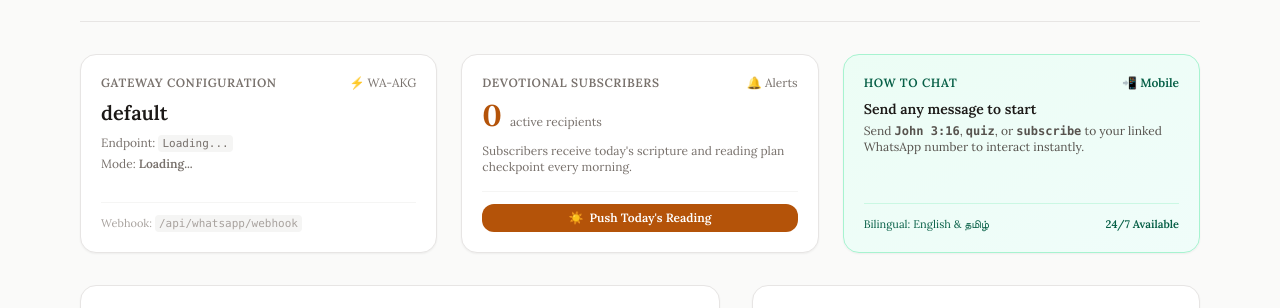
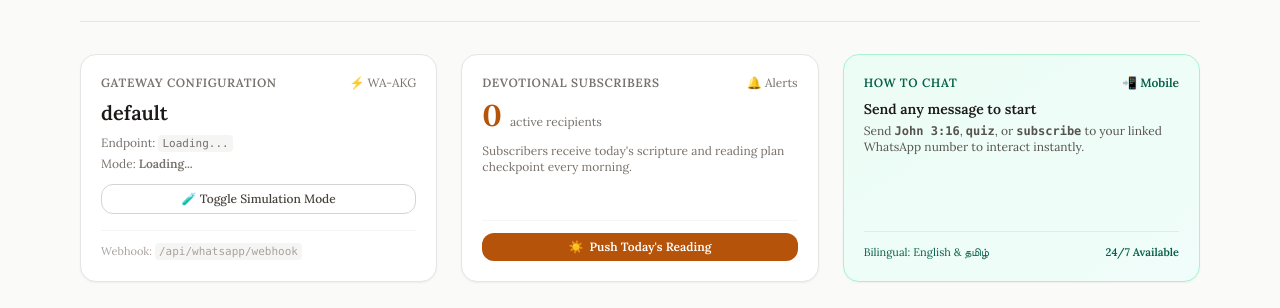
Before and after one commit to Elroi-thecreator/bibleweb, a Python web app: template templates/whatsapp.html in a window 1280 px wide. Shown: the part 160-468 px from the top of the page. Run offline with Jinja, Linux system fonts and the light colour scheme; the template is opened without the code that fills it, so the values that code supplies are empty; some libraries are stand-ins or nearby versions.

Commit message:
feat: add instant simulation toggle and offline gateway guidance banner to WhatsApp hub

```diff
--- a/templates/whatsapp.html
+++ b/templates/whatsapp.html
@@ -43,6 +43,11 @@
                 <div class="text-xs text-stone-500 dark:text-stone-400 mt-2 space-y-1">
                     <div>Endpoint: <code id="gateway-url" class="bg-stone-100 dark:bg-stone-800 px-1 py-0.5 rounded text-[11px]">Loading...</code></div>
                     <div>Mode: <span id="gateway-mode" class="font-semibold">Loading...</span></div>
+                </div>
+                <div class="mt-3">
+                    <button onclick="toggleSimulationMode()" id="btn-toggle-sim" class="w-full text-xs py-1.5 px-3 rounded-xl border border-stone-300 dark:border-stone-700 hover:bg-stone-100 dark:hover:bg-stone-800 text-stone-700 dark:text-stone-300 transition font-medium cursor-pointer">
+                        🧪 Toggle Simulation Mode
+                    </button>
                 </div>
             </div>
             <div class="mt-4 pt-3 border-t border-stone-100 dark:border-stone-800 text-[11px] text-stone-400">
@@ -90,6 +95,34 @@
             </div>
         </div>
 
+    </div>
+
+    <!-- Offline Help Guidance Banner (shown when WA-AKG is not running locally) -->
+    <div id="offline-guidance-banner" class="hidden p-4 rounded-2xl bg-amber-50 dark:bg-amber-950/30 border border-amber-200 dark:border-amber-800/60 text-xs text-amber-900 dark:text-amber-200 space-y-2">
+        <div class="flex flex-col sm:flex-row sm:items-center justify-between gap-2">
+            <span class="font-bold flex items-center gap-1.5 text-sm">
+                <span>⚠️</span> <span>WhatsApp Gateway Not Connected (Offline)</span>
+            </span>
+            <button onclick="toggleSimulationMode()" class="px-3 py-1 bg-amber-700 text-white rounded-lg hover:bg-amber-800 font-semibold cursor-pointer">
+                🧪 Switch to Simulation Mode
+            </button>
+        </div>
+        <p class="text-stone-600 dark:text-stone-400">
+            <strong>Why is it showing Offline?</strong> The WA-AKG gateway service is not currently running on <code class="bg-amber-100/50 dark:bg-amber-900/40 px-1 py-0.5 rounded">http://localhost:3000/api</code>.
+        </p>
+        <div class="grid grid-cols-1 md:grid-cols-2 gap-3 pt-1">
+            <div class="p-3 rounded-xl bg-white dark:bg-stone-900 border border-amber-200 dark:border-amber-900/50 space-y-1">
+                <div class="font-bold text-emerald-700 dark:text-emerald-400">Option 1: Test in Browser (Instant)</div>
+                <div class="text-stone-600 dark:text-stone-400">Click <strong>Switch to Simulation Mode</strong> above. You can immediately test scripture lookups, Bible trivia quizzes, hymn lyrics, and audio notes in the simulator below without needing a phone!</div>
+            </div>
+            <div class="p-3 rounded-xl bg-white dark:bg-stone-900 border border-amber-200 dark:border-amber-900/50 space-y-1">
+                <div class="font-bold text-amber-800 dark:text-amber-400">Option 2: Connect Live WhatsApp Phone</div>
+                <div class="text-stone-600 dark:text-stone-400">Run the WA-AKG Node.js service locally:
+                    <code class="block bg-stone-100 dark:bg-stone-800 p-1.5 rounded mt-1 font-mono text-[11px]">git clone https://github.com/mrifqidaffaaditya/WA-AKG<br>cd WA-AKG &amp;&amp; npm install &amp;&amp; npm run dev</code>
+                    Then scan the QR code via WhatsApp <em>Linked Devices</em>.
+                </div>
+            </div>
+        </div>
     </div>
 
     <!-- Live Interactive Simulator & Command Reference -->
@@ -234,8 +267,31 @@
             if (typeof data.subscriber_count !== "undefined") {
                 document.getElementById("subscriber-count").textContent = data.subscriber_count;
             }
+
+            var banner = document.getElementById("offline-guidance-banner");
+            var btnToggle = document.getElementById("btn-toggle-sim");
+            if (btnToggle) {
+                btnToggle.textContent = data.simulation_mode ? "🟢 Switch to Live Gateway" : "🧪 Switch to Simulation Mode";
+            }
+            if (banner) {
+                if (!data.simulation_mode && (!data.session_status || data.session_status.status !== "CONNECTED")) {
+                    banner.classList.remove("hidden");
+                } else {
+                    banner.classList.add("hidden");
+                }
+            }
         } catch(e) {
             console.warn("Could not fetch gateway status:", e);
+        }
+    }
+
+    async function toggleSimulationMode() {
+        try {
+            var res = await fetch("/api/whatsapp/toggle-simulation", {method: "POST"});
+            var data = await res.json();
+            fetchGatewayStatus();
+        } catch(e) {
+            alert("Error toggling simulation: " + e.message);
         }
     }
 
```
Also changed, not shown: whatsapp_gateway/routes/webhook.py (+13 -0 lines).
